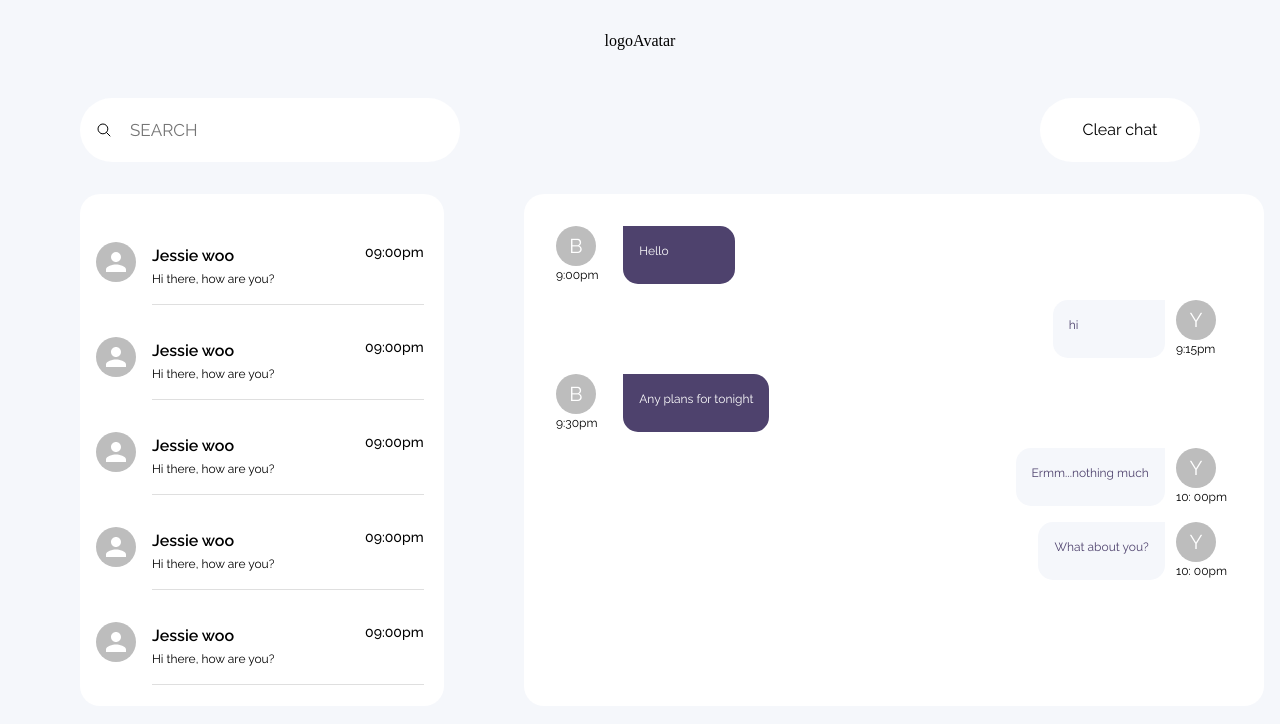
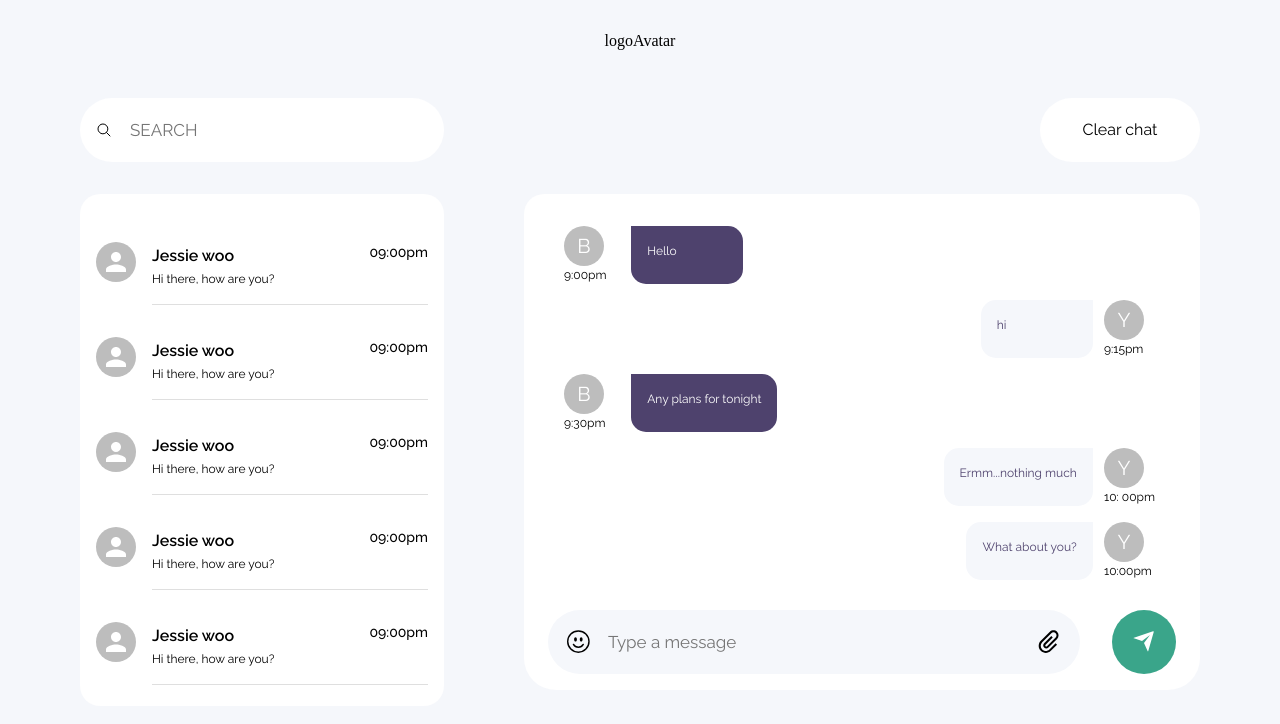
Before and after one commit to jarocode/ChitChat, a React (Create React App) app: page /chatroom in a window 1280 px wide. Shown: the top 724 px of the page. Built offline with nearby package versions, Linux system fonts and the light colour scheme.

Commit message:
ui fix on chatboard, chatInput and sidebar

```diff
--- a/src/pages/chatroom/components/chatboard/ChatBoard.tsx
+++ b/src/pages/chatroom/components/chatboard/ChatBoard.tsx
@@ -4,6 +4,7 @@ import styled from "styled-components";
 
 import { color } from "theme";
 import ChatContainer from "../chatcontainer/ChatContainer";
+import ChatInput from "../chatinput/ChatInput";
 
 const ChatBoard = () => {
   const chatHistory = [
@@ -21,7 +22,7 @@ const ChatBoard = () => {
       time: "10: 00pm",
       isUser: true,
     },
-    { name: "You", message: "What about you?", time: "10: 00pm", isUser: true },
+    { name: "You", message: "What about you?", time: "10:00pm", isUser: true },
   ];
   return (
     <Container>
@@ -40,6 +41,7 @@ const ChatBoard = () => {
           />
         ))}
       </ChatBody>
+      <ChatInput/>
     </Container>
   );
 };
@@ -51,6 +53,7 @@ const Container = styled.div`
   display: flex;
   flex-direction: column;
   gap: 2rem;
+
 `;
 
 const ChatHeader = styled.div`
@@ -70,8 +73,23 @@ const Button = styled.button`
 const ChatBody = styled.div`
   width: 100%;
   background: ${color.white};
-  height: 30rem;
+  height: 25rem;
   overflow: auto;
-  border-radius: 20px;
-  padding: 2rem 2rem 0 2rem;
+  border-radius: 20px 20px 0 0;
+  padding: 2rem 2.5rem 1rem 2.5rem;
+  box-sizing: border-box;
+  ::-webkit-scrollbar {
+  width: 5px;
+}
+
+::-webkit-scrollbar-thumb {
+  background: rgba(78, 66, 109, .4);
+  opacity: 0.6;
+  border-radius: 10px;
+  cursor: pointer;
+}
+::-webkit-scrollbar-thumb:hover {
+  background: rgba(78, 66, 109, .4);
+}
+
 `;
--- a/src/pages/chatroom/components/chatinput/ChatInput.tsx
+++ b/src/pages/chatroom/components/chatinput/ChatInput.tsx
@@ -1,8 +1,9 @@
 import React from 'react';
 import styled from "styled-components";
 import {RiSendPlaneFill} from "react-icons/ri";
+import {BsEmojiSmile} from "react-icons/bs";
+import {ImAttachment} from "react-icons/im";
 
-import Input from "components/input/Input";
 import { color } from "theme";
 import Button from "components/button/Button";
 
@@ -15,16 +16,13 @@ const ChatInput: React.FC<ChatInputProps> = ({  }) => {
          return null;
      }
     return (
-        <Container>
-        <Input
-        height="4rem"
-        width="80%"
-        radius="2rem"
-        border="none"
-        placeholder="Type a message"
-        padding="0 1rem"
-        background={color.brand2}
-    />
+       <Container>
+
+    <SearchDiv>
+        <BsEmojiSmile size="1.7rem" style={{cursor: "pointer"}}/>
+        <Input placeholder='Type a message'/>
+        <ImAttachment  size="1.7rem" style={{cursor: "pointer"}}/>
+      </SearchDiv>
       <Button
         bgColor={color.green}
         btnText={<RiSendPlaneFill color={color.white} size={"1.5rem"} />}
@@ -40,4 +38,38 @@ const ChatInput: React.FC<ChatInputProps> = ({  }) => {
 
 export default ChatInput;
 
-const Container = styled.div``;
+const Container = styled.div`
+  width: 100%;
+  background: ${color.white};
+  height: 6rem;
+  display: flex;
+  padding: 1rem 1.5rem;
+  box-sizing: border-box;
+  gap: 2rem;
+  margin-top: -2rem;
+  border-radius:  0 0 2rem 2rem;
+  justify-content: space-between;
+`;
+
+const SearchDiv = styled.div`
+  display: flex;
+  align-items: center;
+  height: 4rem;
+  width: 100%;
+  box-sizing: border-box;
+  border-radius: 2rem;
+  background: ${color.brand2};
+  padding: 0 1.2rem;
+  gap: 1rem;
+  width: 100%;
+
+`;
+
+const Input = styled.input`
+  border: none;
+  outline: none;
+  background: none;
+  font-family: Raleway;
+  font-size: 17px;
+  width: 100%;
+`;
--- a/src/pages/chatroom/components/chatusers/ChatUsers.tsx
+++ b/src/pages/chatroom/components/chatusers/ChatUsers.tsx
@@ -27,8 +27,14 @@ export default ChatUsers;
 const Container = styled.div`
   display: flex;
   gap: 1rem;
-  width: 90%;
-  padding: 1rem;
+  width: 100%;
+  padding: 1rem 1rem 0 1rem;
+  margin-bottom: 1rem;
+  box-sizing: border-box;
+  cursor : pointer;
+  &:hover{
+    background: ${color.brand2};
+  }
 `;
 
 const Div = styled.div`
--- a/src/pages/chatroom/components/sidebar/SideBar.tsx
+++ b/src/pages/chatroom/components/sidebar/SideBar.tsx
@@ -6,7 +6,7 @@ import { color } from 'theme';
 import ChatUsers from '../chatusers/ChatUsers';
 
 const SideBar = () => {
-  const users = [1,2,3,4,5];
+  const users = [1,2,3,4,5,6,7,8,9,3,4,5];
   return (
     <Container>
       <SearchDiv>
@@ -31,7 +31,8 @@ const SearchDiv = styled.div`
   display: flex;
   align-items: center;
   height: 4rem;
-  /* width: 90%; */
+  width: 100%;
+  box-sizing: border-box;
   border-radius: 2rem;
   padding-left: 1rem;
   gap: 1rem;
@@ -46,6 +47,20 @@ const Div = styled.div`
   height: 30rem;
   border-radius: 20px;
   overflow: auto;
+  ::-webkit-scrollbar {
+  width: 5px;
+}
+
+::-webkit-scrollbar-thumb {
+  background: rgba(78, 66, 109, .4);
+  opacity: 0.6;
+  border-radius: 10px;
+  cursor: pointer;
+}
+::-webkit-scrollbar-thumb:hover {
+  background: rgba(78, 66, 109, 1);
+}
+
 `;
 
 const Input = styled.input`
```
